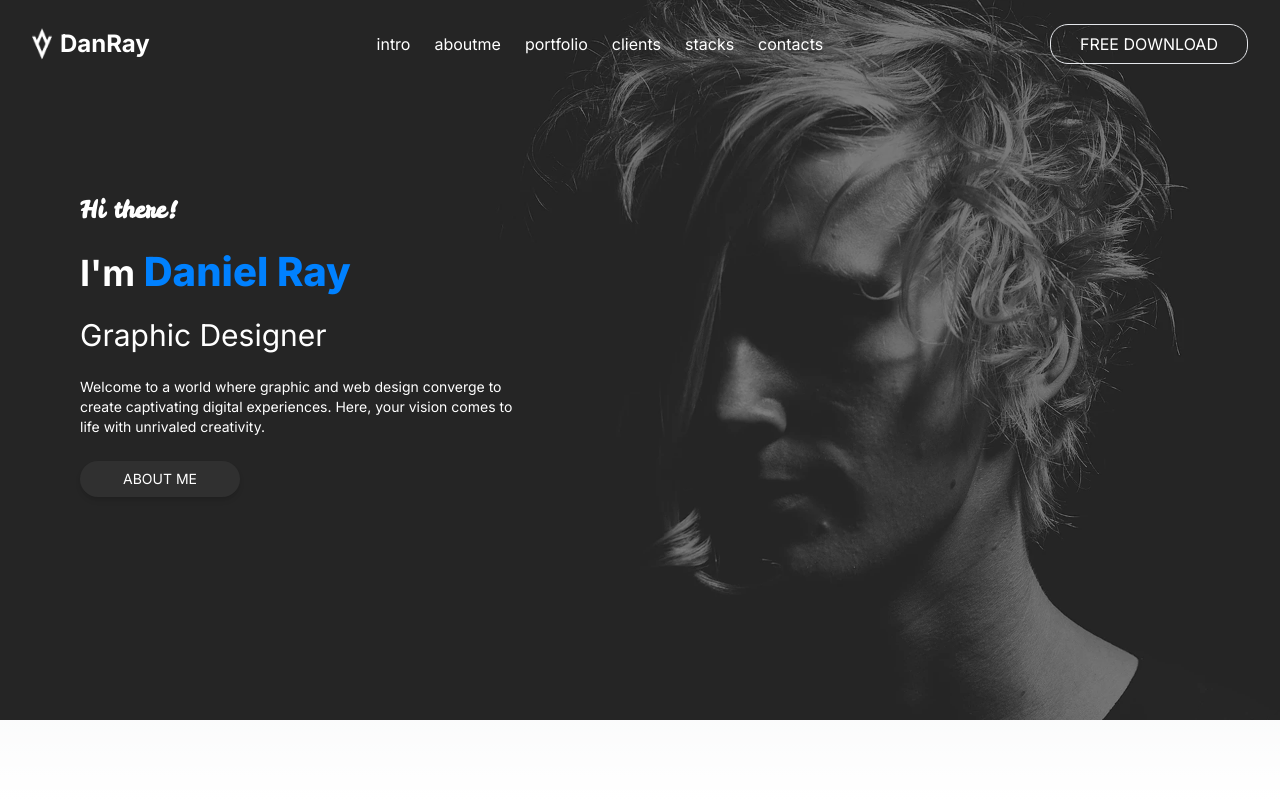
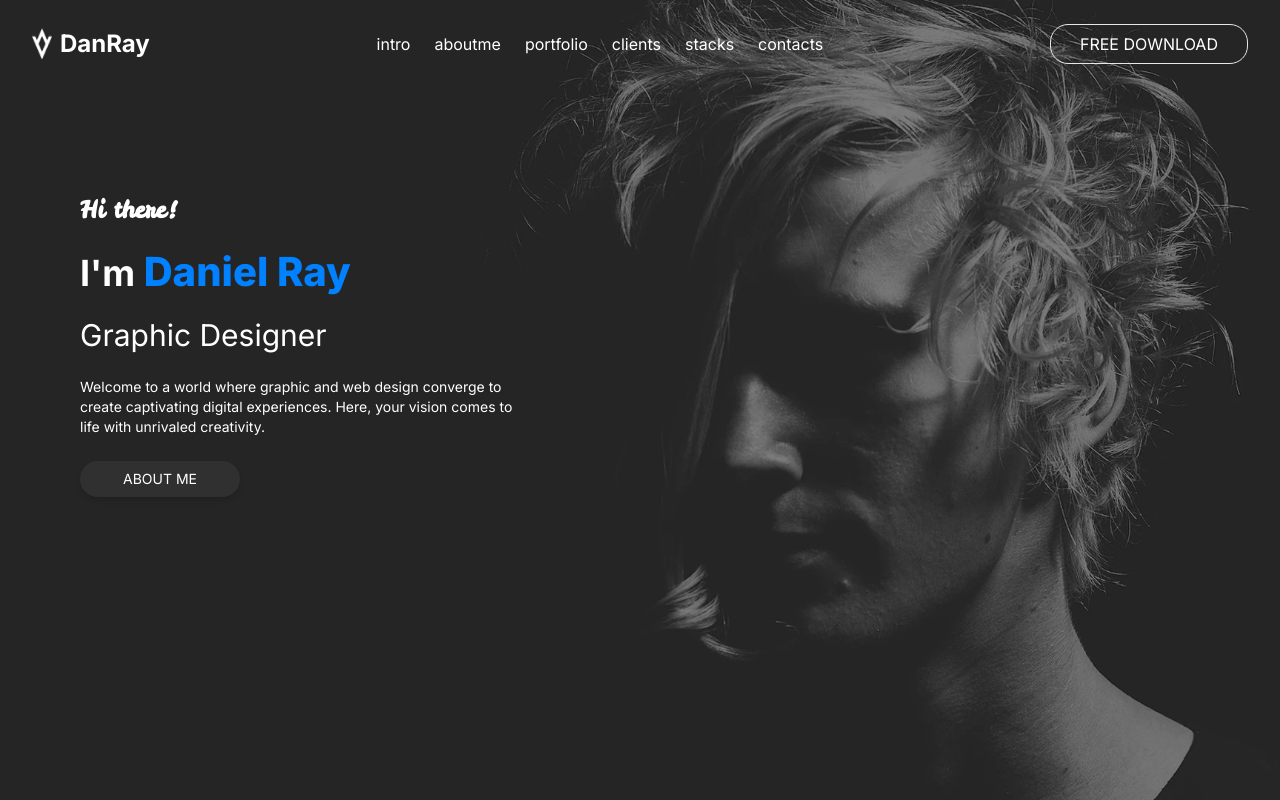
Before and after one commit to codesirpi/portfolio-website-sample, a Next.js app in the folder animated-portfolio/: page /pages/home in a window 1280 px wide. Built offline with nearby package versions, Linux system fonts and the light colour scheme; a web font is replaced by a local one.

Commit message:
image location changed

```diff
--- a/animated-portfolio/app/pages/home/page.tsx
+++ b/animated-portfolio/app/pages/home/page.tsx
@@ -3,14 +3,13 @@ import React from "react";
 import Image from "next/image";
 import heroImage from "../../../public/images/heroimage.png";
 import { NavBarSection } from "./component/navbar";
-
+import { cambay, coustard, leckerliOne, montserrat } from "../../layout";
 const HeroSection = () => {
   return (
     <div
       id="hero"
-      className="relative bg-cover bg-center bg-no-repeat h-screen"
+      className="relative bg-cover bg-center bg-no-repeat h-screen bg-hero-image"
     >
-      <Image src={heroImage} alt="Hero Section Image" />
       <div className="absolute w-full top-0">
         <NavBarSection />
       </div>
--- a/animated-portfolio/tailwind.config.ts
+++ b/animated-portfolio/tailwind.config.ts
@@ -18,6 +18,7 @@ const config: Config = {
           "conic-gradient(from 180deg at 50% 50%, var(--tw-gradient-stops))",
         "client-background": "url('assets/clients-background.png')",
         "contact-background": "url('assets/contact-background.png')",
+        "hero-image": "url('assets/heroimage.png')",
       },
     },
   },
```
Also changed, not shown: animated-portfolio/app/assets/heroimage.png (renamed from animated-portfolio/public/images/heroimage.png).
